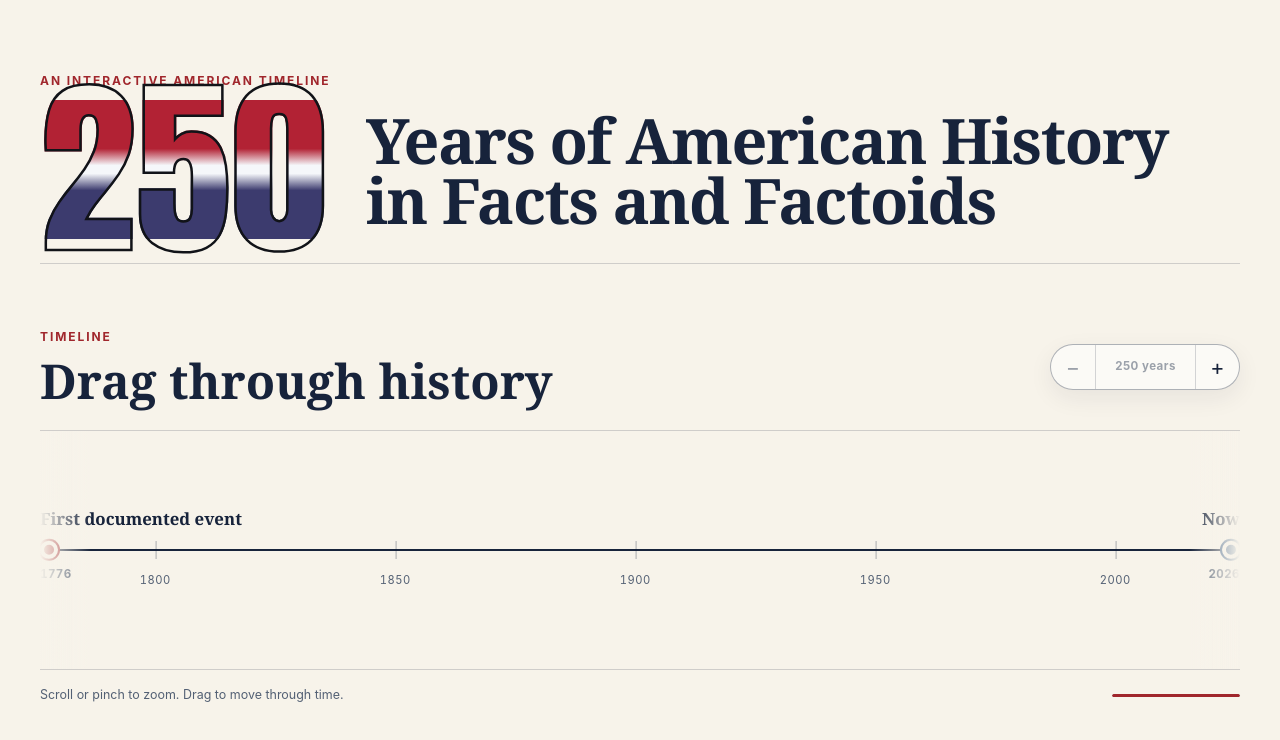
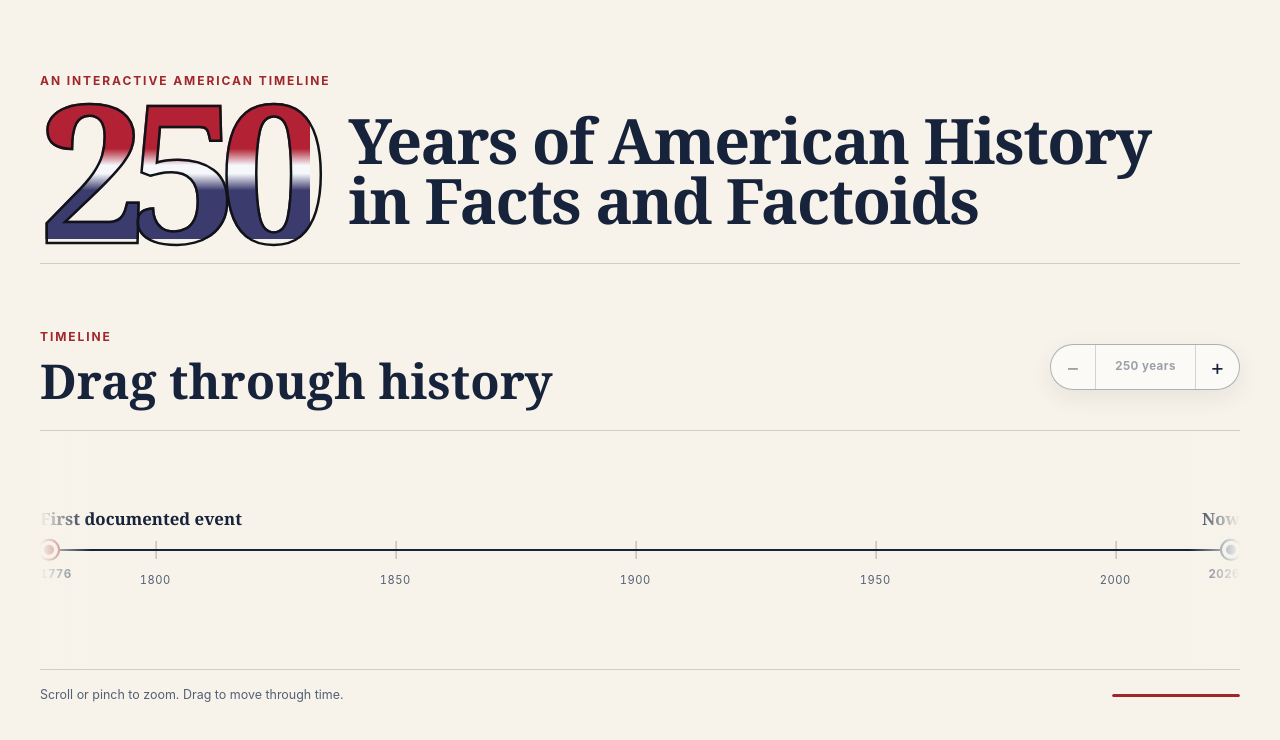
Before and after one commit to denislevkovich/USAlternativeHistory, a React (Vite) app: page / in a window 1280 px wide. Shown: the top 740 px of the page. Built offline with nearby package versions, Linux system fonts and the light colour scheme.

Commit message:
Restore serif title numerals

```diff
--- a/src/App.css
+++ b/src/App.css
@@ -46,11 +46,9 @@
   );
   background-clip: text;
   -webkit-background-clip: text;
-  font-family: Impact, Haettenschweiler, 'Arial Narrow Bold', sans-serif;
   font-size: clamp(4.5rem, 15vw, 12rem);
   font-variant-numeric: lining-nums tabular-nums;
-  font-weight: 900;
-  letter-spacing: 0.005em;
+  letter-spacing: -0.09em;
   line-height: 0.72;
   -webkit-text-fill-color: transparent;
   -webkit-text-stroke: clamp(1.25px, 0.2vw, 2.5px) #111318;
```
